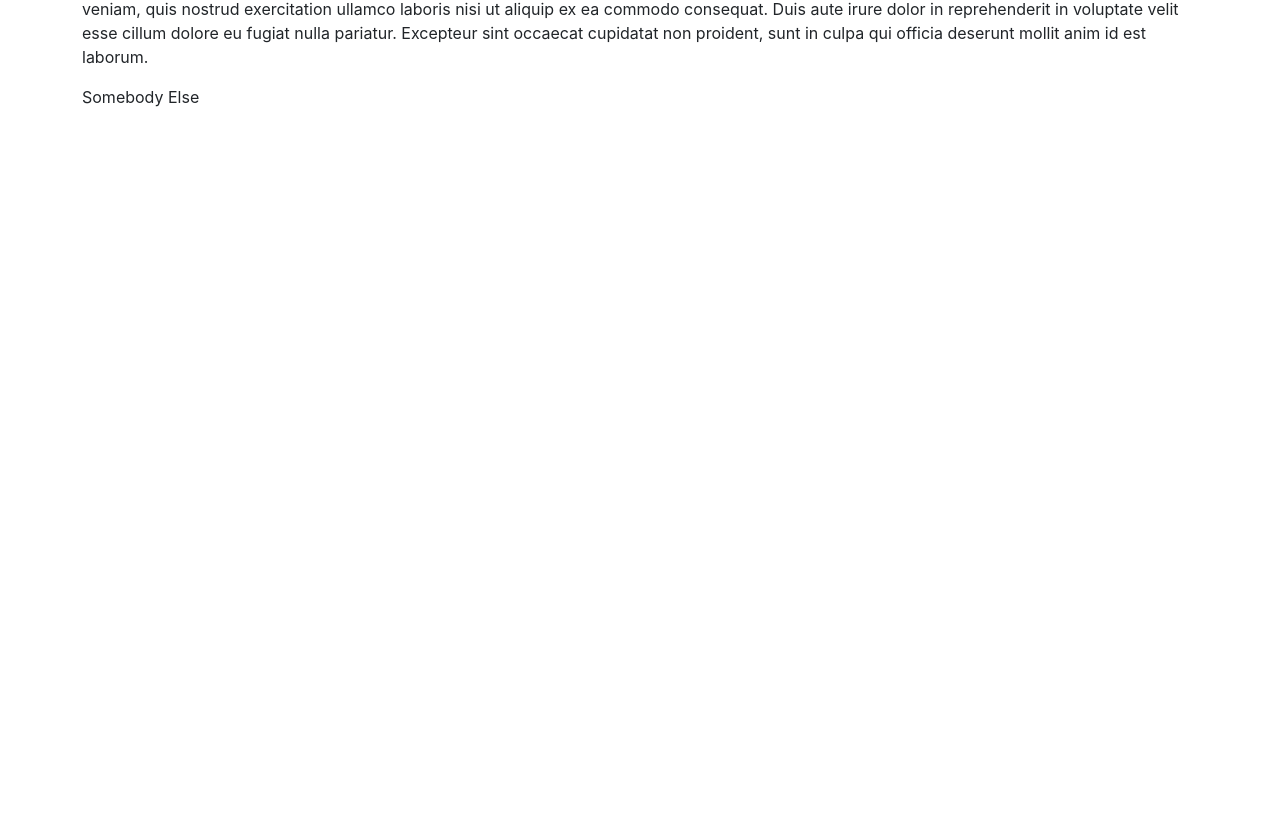
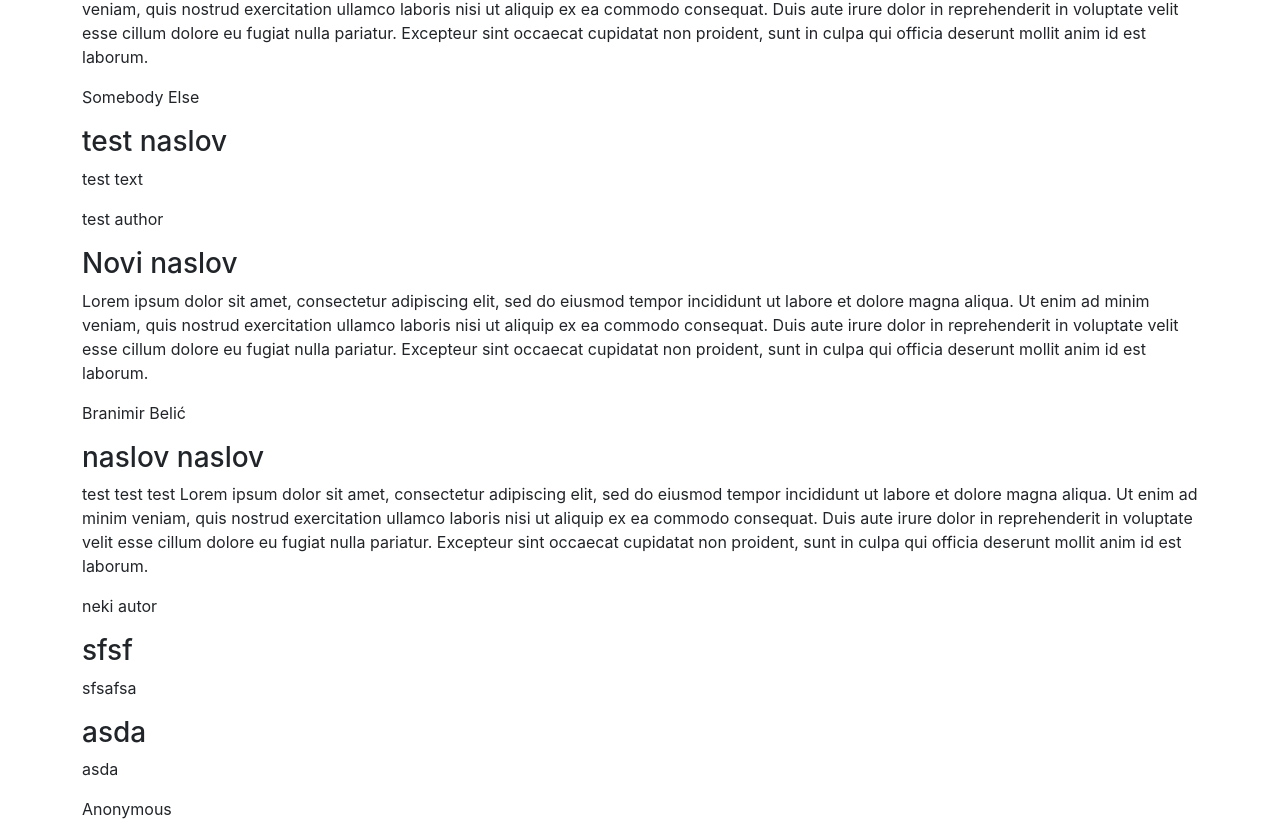
Before and after one commit to Branimir026/blogpost-json-server, a React (Create React App) app: page / in a window 1280 px wide. Shown: the part 799-1636 px from the top of the page. Before the commit the page ends 924 px from the top, so only its background shows below. Built offline with nearby package versions, Linux system fonts and the light colour scheme; data requests are answered from the project's data file; the HTML template or start-up script is replaced by a standard one.

Commit message:
Submitting post request with all the data needed

```diff
--- a/src/components/AddBlogItem.js
+++ b/src/components/AddBlogItem.js
@@ -1,20 +1,84 @@
+import { useState } from "react";
+
+import { v4 as uuidv4 } from "uuid";
+
 import Form from "react-bootstrap/Form";
 import Button from "react-bootstrap/Button";
 
 const AddBlogItem = () => {
+  const [postTitle, setPostTitle] = useState("");
+  const [postText, setPostText] = useState("");
+  const [postAuthor, setPostAuthor] = useState("");
+
+  const postTitleHandler = (e) => {
+    e.preventDefault();
+    setPostTitle(e.target.value);
+  };
+
+  const postTextHandler = (e) => {
+    e.preventDefault();
+    setPostText(e.target.value);
+  };
+
+  const postAuthorHandler = (e) => {
+    e.preventDefault();
+    setPostAuthor(e.target.value);
+  };
+
+  const handleSubmitPost = (e) => {
+    e.preventDefault();
+    fetch("http://localhost:8000/posts", {
+      method: "POST",
+      headers: {
+        Accept: "application/json, text/plain, */*",
+        "Content-Type": "application/json",
+      },
+      body: JSON.stringify({
+        id: uuidv4(),
+        title: postTitle,
+        text: postText,
+        author: postAuthor,
+      }),
+    })
+      .then((res) => res.json())
+      .then((res) => console.log(res));
+
+    setPostTitle("");
+    setPostText("");
+    setPostAuthor("");
+  };
+
   return (
-    <Form>
+    <Form onSubmit={handleSubmitPost}>
       <Form.Group className="mb-3" controlId="post-title-input">
         <Form.Label>Post title</Form.Label>
-        <Form.Control type="text" placeholder="Post title" />
+        <Form.Control
+          required
+          type="text"
+          placeholder="Post title"
+          value={postTitle}
+          onChange={postTitleHandler}
+        />
       </Form.Group>
       <Form.Group className="mb-3" controlId="post-text-input">
         <Form.Label>Post text</Form.Label>
-        <Form.Control as="textarea" rows={3} />
+        <Form.Control
+          required
+          as="textarea"
+          rows={3}
+          value={postText}
+          onChange={postTextHandler}
+        />
       </Form.Group>
       <Form.Group className="mb-3" controlId="author-input">
         <Form.Label>Author</Form.Label>
-        <Form.Control type="text" placeholder="Author's name" />
+        <Form.Control
+          required
+          type="text"
+          placeholder="Author's name"
+          value={postAuthor}
+          onChange={postAuthorHandler}
+        />
       </Form.Group>
       <Button variant="primary" type="submit">
         Submit
--- a/src/data/db.json
+++ b/src/data/db.json
@@ -23,6 +23,36 @@
       "title": "Fourth title",
       "text": "Lorem ipsum dolor sit amet, consectetur adipiscing elit, sed do eiusmod tempor incididunt ut labore et dolore magna aliqua. Ut enim ad minim veniam, quis nostrud exercitation ullamco laboris nisi ut aliquip ex ea commodo consequat. Duis aute irure dolor in reprehenderit in voluptate velit esse cillum dolore eu fugiat nulla pariatur. Excepteur sint occaecat cupidatat non proident, sunt in culpa qui officia deserunt mollit anim id est laborum.",
       "author": "Somebody Else"
+    },
+    {
+      "id": "7839ba1c-fb08-4732-8b4a-3ac44d31077d",
+      "title": "test naslov",
+      "text": "test text",
+      "author": "test author"
+    },
+    {
+      "id": "acc07411-6b22-4dd5-95f3-96f2281d743f",
+      "title": "Novi naslov",
+      "text": "Lorem ipsum dolor sit amet, consectetur adipiscing elit, sed do eiusmod tempor incididunt ut labore et dolore magna aliqua. Ut enim ad minim veniam, quis nostrud exercitation ullamco laboris nisi ut aliquip ex ea commodo consequat. Duis aute irure dolor in reprehenderit in voluptate velit esse cillum dolore eu fugiat nulla pariatur. Excepteur sint occaecat cupidatat non proident, sunt in culpa qui officia deserunt mollit anim id est laborum.",
+      "author": "Branimir Belić"
+    },
+    {
+      "id": "9f1e22aa-f943-4cb2-a4ce-e63f05ee2383",
+      "title": "naslov naslov",
+      "text": "test test test     Lorem ipsum dolor sit amet, consectetur adipiscing elit, sed do eiusmod tempor incididunt ut labore et dolore magna aliqua. Ut enim ad minim veniam, quis nostrud exercitation ullamco laboris nisi ut aliquip ex ea commodo consequat. Duis aute irure dolor in reprehenderit in voluptate velit esse cillum dolore eu fugiat nulla pariatur. Excepteur sint occaecat cupidatat non proident, sunt in culpa qui officia deserunt mollit anim id est laborum.",
+      "author": "neki autor"
+    },
+    {
+      "id": "74ac7f69-3a39-4384-bab7-1d8269acccbb",
+      "title": "sfsf",
+      "text": "sfsafsa",
+      "author": ""
+    },
+    {
+      "id": "748c939e-212d-412a-b69b-4e8ad52e8435",
+      "title": "asda",
+      "text": "asda",
+      "author": "Anonymous"
     }
   ]
 }
```
Lines whose indentation alone changed are shown as unchanged.
